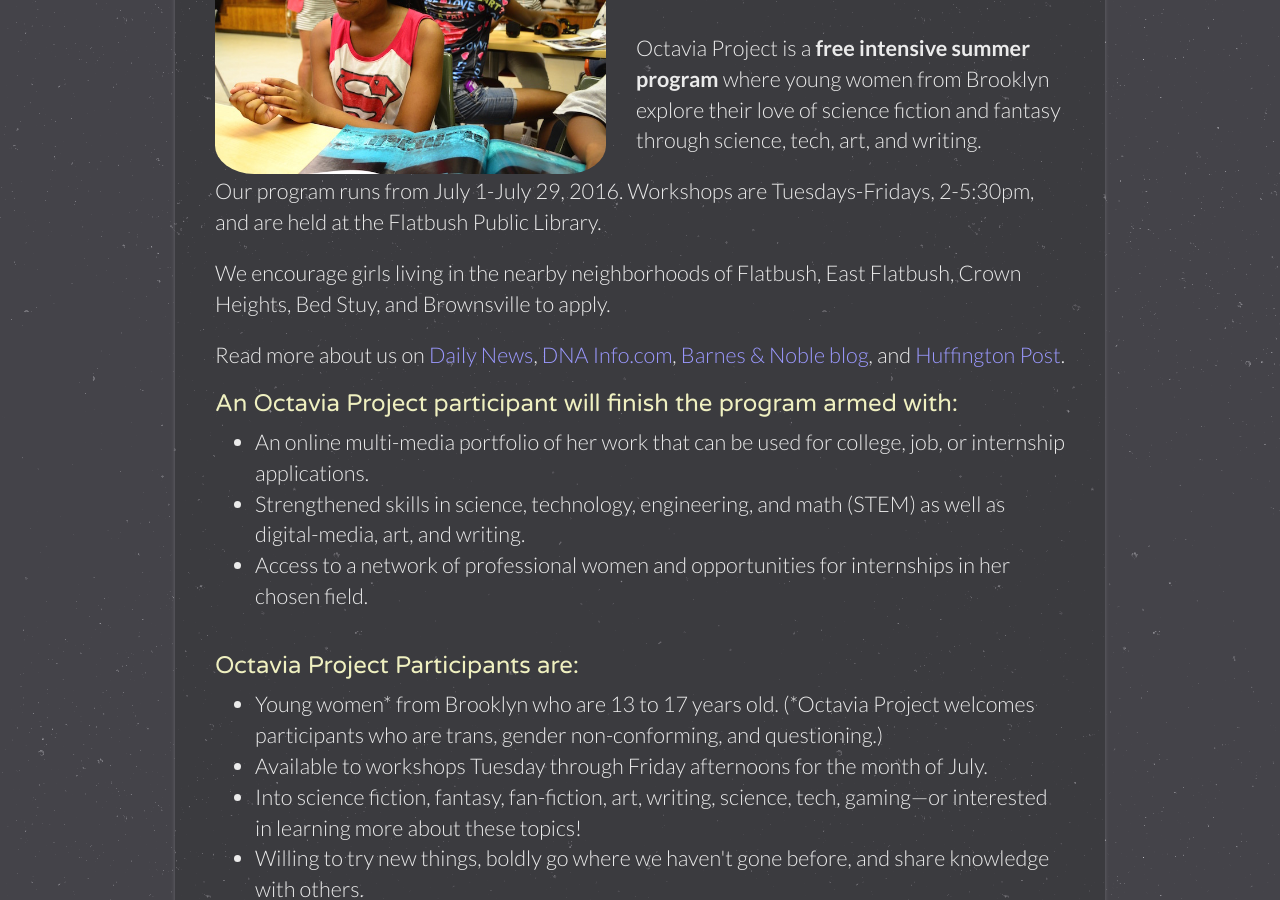
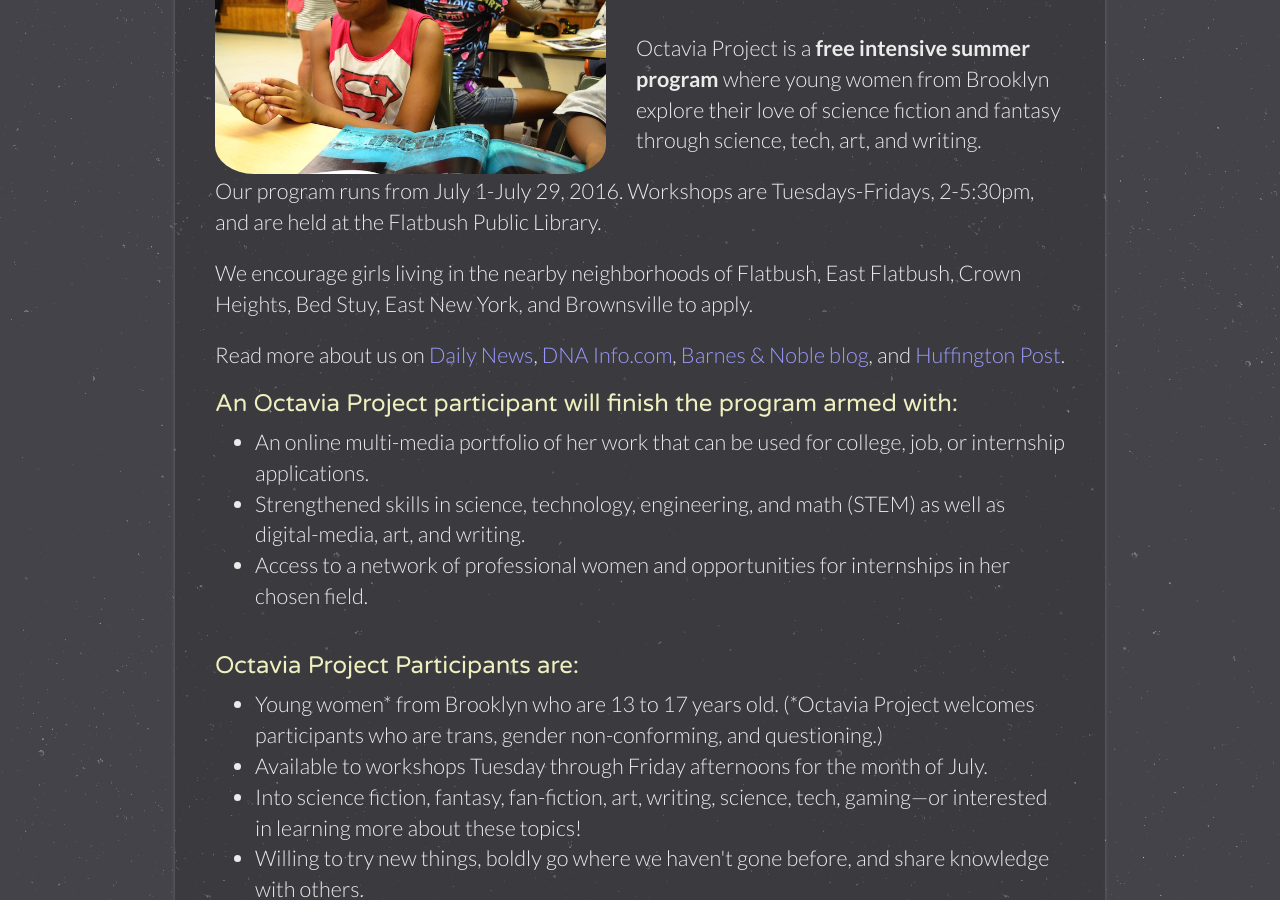
Before and after one commit to OctaviaProject/octaviaproject.github.io, a Jekyll site: the page built from join.html, in a window 1280 px wide and 900 px high, scrolled down 393 px. Built offline with Jekyll 4.4.1, drawn with Linux system fonts in a browser that asks for light colours.

Commit message:
Update join.html

```diff
--- a/join.html
+++ b/join.html
@@ -16,7 +16,7 @@
       are held at the Flatbush Public Library.</p>
 
       <p>We encourage girls living in the nearby neighborhoods of Flatbush, East Flatbush, Crown
-      Heights, Bed Stuy, and Brownsville to apply.</p>
+      Heights, Bed Stuy, East New York, and Brownsville to apply.</p>
 
       <p>Read more about us on <a target="blank" href="http://www.nydailynews.com/blogs/pageviews/octavia-project-empowers-teen-girls-science-fiction-blog-entry-1.2285161"> Daily News</a>,
       <a target="blank" href="http://www.dnainfo.com/new-york/20150409/bed-stuy/workshops-use-sci-fi-fan-fiction-teach-girls-stem-writing-skills?utm_content=buffer83973&utm_medium=social&utm_source=twitter.com&utm_campaign=buffer">
@@ -53,7 +53,7 @@
       <p><b>Step 1:</b> Download and complete an application. A completed application includes
       answers to all questions and a parent/guardian signature in TWO places.</p>
       <li>Download the application as a word doc.</li>
-      <li>Download the applicaiton as a pdf.</li>
+      <li>Download the applicaiton as a pdf.</li><br>
       <p><b>Step 2:</b> Applications are due June 1. Email completed applicaitons to
       <i>info [at] octaviaproject.org</i>.</p>
 
```
